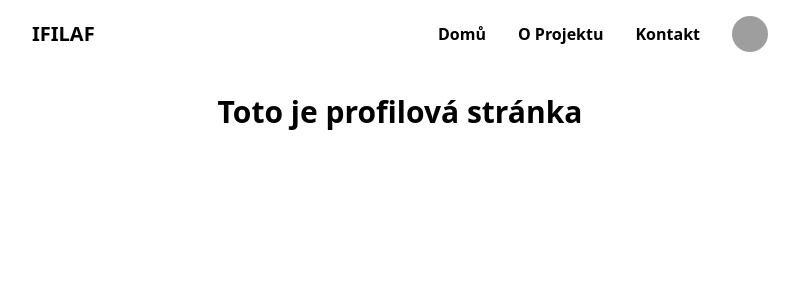
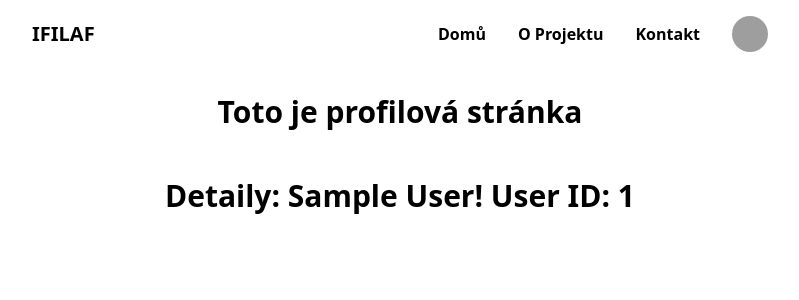
Before and after one commit to PyToby/IFI-Lost-Found, a Flask app: page /profil in a window 1280 px wide. Shown: the top 300 px of the page, without its empty margins (240-1039 px from the left). Run offline with Flask 3, Linux system fonts and the light colour scheme; the visitor is signed in with stand-in values (Sample User, id 1); grey boxes are pictures that could not be loaded.

Commit message:
added back details

```diff
--- a/website/templates/profile.html
+++ b/website/templates/profile.html
@@ -2,6 +2,6 @@
 {% block content %}
 {% if current_user.is_authenticated %}
     <h1 class="text-black text-center font-bold text-3xl p-6">Toto je profilová stránka</h1>
-    <!--<h2 class="text-black text-center font-bold text-3xl p-6">Detaily: {{ name }}! User ID: {{ user_id }}</h1> -->
+    <h2 class="text-black text-center font-bold text-3xl p-6">Detaily: {{ name }}! User ID: {{ user_id }}</h1>
 {% endif %}
 {% endblock %}
```
